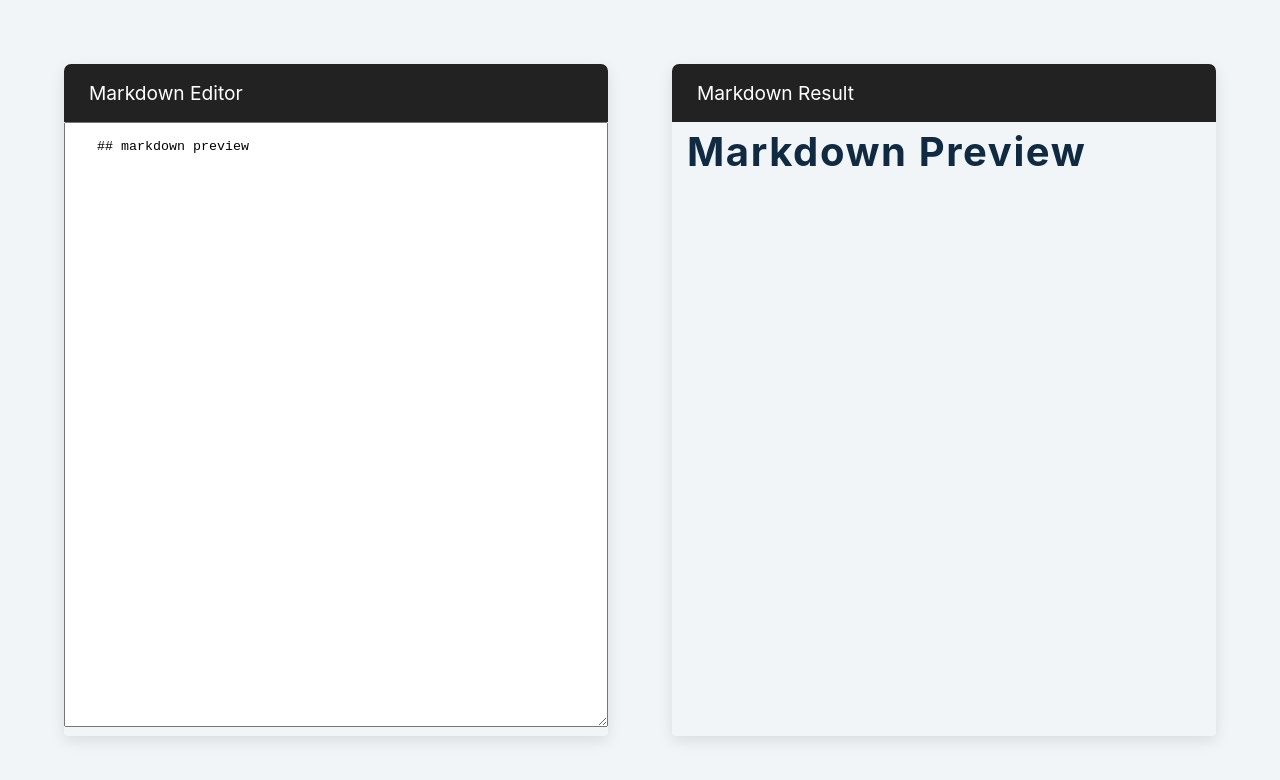
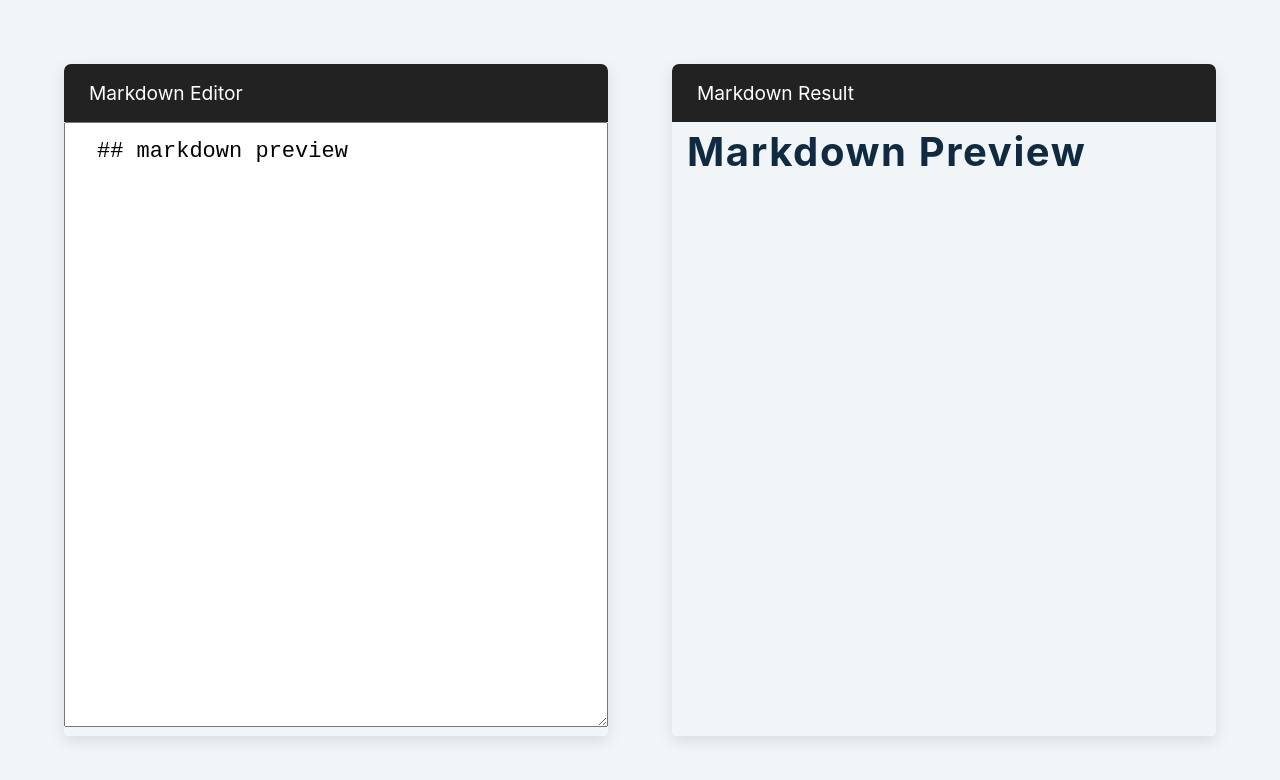
Before and after one commit to Amiyanshu-web/Markdown, a React (Create React App) app: page / in a window 1280 px wide. Shown: the top 780 px of the page. Built offline with nearby package versions, Linux system fonts and the light colour scheme.

Commit message:
Increased font size

```diff
--- a/src/index.css
+++ b/src/index.css
@@ -188,6 +188,7 @@ Markdown
 .input,
 .result {
   padding: 1rem 2rem;
+  font-size: 22px;
 }
 
 h2,p{
```
